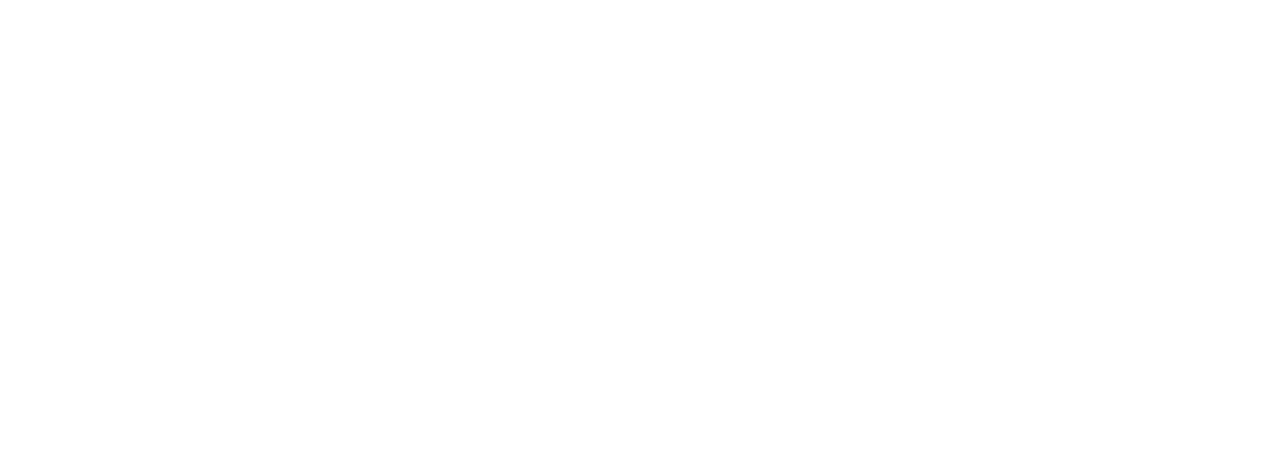
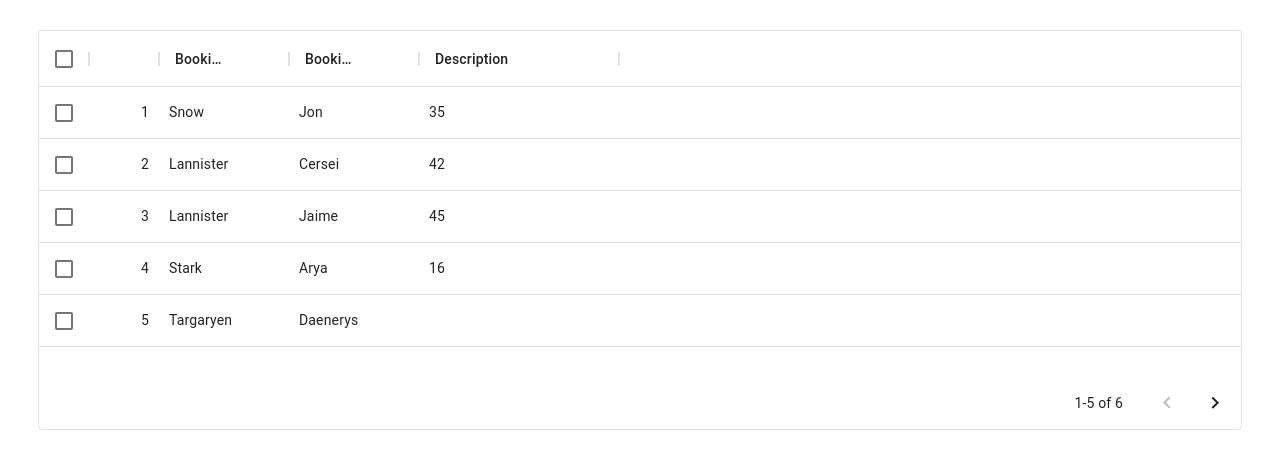
Before and after one commit to YousafAzabi/booking_systems_qpot, a React (Create React App) app: page / in a window 1280 px wide. Shown: the top 468 px of the page. Built offline with nearby package versions, Linux system fonts and the light colour scheme.

Commit message:
Add data table

```diff
--- a/src/App.css
+++ b/src/App.css
@@ -1,3 +1,4 @@
 .App {
+  margin: 30px;
   text-align: center;
 }
--- a/src/App.js
+++ b/src/App.js
@@ -1,9 +1,10 @@
 import './App.css';
+import DataTable from './components/DataTable';
 
 function App() {
   return (
     <div className="App">
-
+      <DataTable />
     </div>
   );
 }
--- /dev/null
+++ b/src/components/DataTable.jsx
@@ -0,0 +1,28 @@
+import * as React from 'react';
+import { DataGrid } from '@material-ui/data-grid';
+
+const columns = [
+  { field: 'id', headerName: 'ID', type: 'number', width: 70 },
+  { field: 'start', headerName: 'Booking Start', width: 130 },
+  { field: 'end', headerName: 'Booking End', width: 130 },
+  { field: 'description', headerName: 'Description', width: 200 }
+    // valueGetter: (params) =>`${params.getValue('firstName') || ''} ${params.getValue('lastName') || ''}`
+];
+
+
+const rows = [
+  { id: 1, start: 'Snow', end: 'Jon', description: 35 },
+  { id: 2, start: 'Lannister', end: 'Cersei', description: 42 },
+  { id: 3, start: 'Lannister', end: 'Jaime', description: 45 },
+  { id: 4, start: 'Stark', end: 'Arya', description: 16 },
+  { id: 5, start: 'Targaryen', end: 'Daenerys', description: null },
+  { id: 6, start: 'Melisandre', end: null, description: 150 },
+];
+
+export default function DataTable() {
+  return (
+    <div style={{ height: 400, width: '100%' }}>
+      <DataGrid rows={rows} columns={columns} pageSize={5} checkboxSelection />
+    </div>
+  );
+}
```
